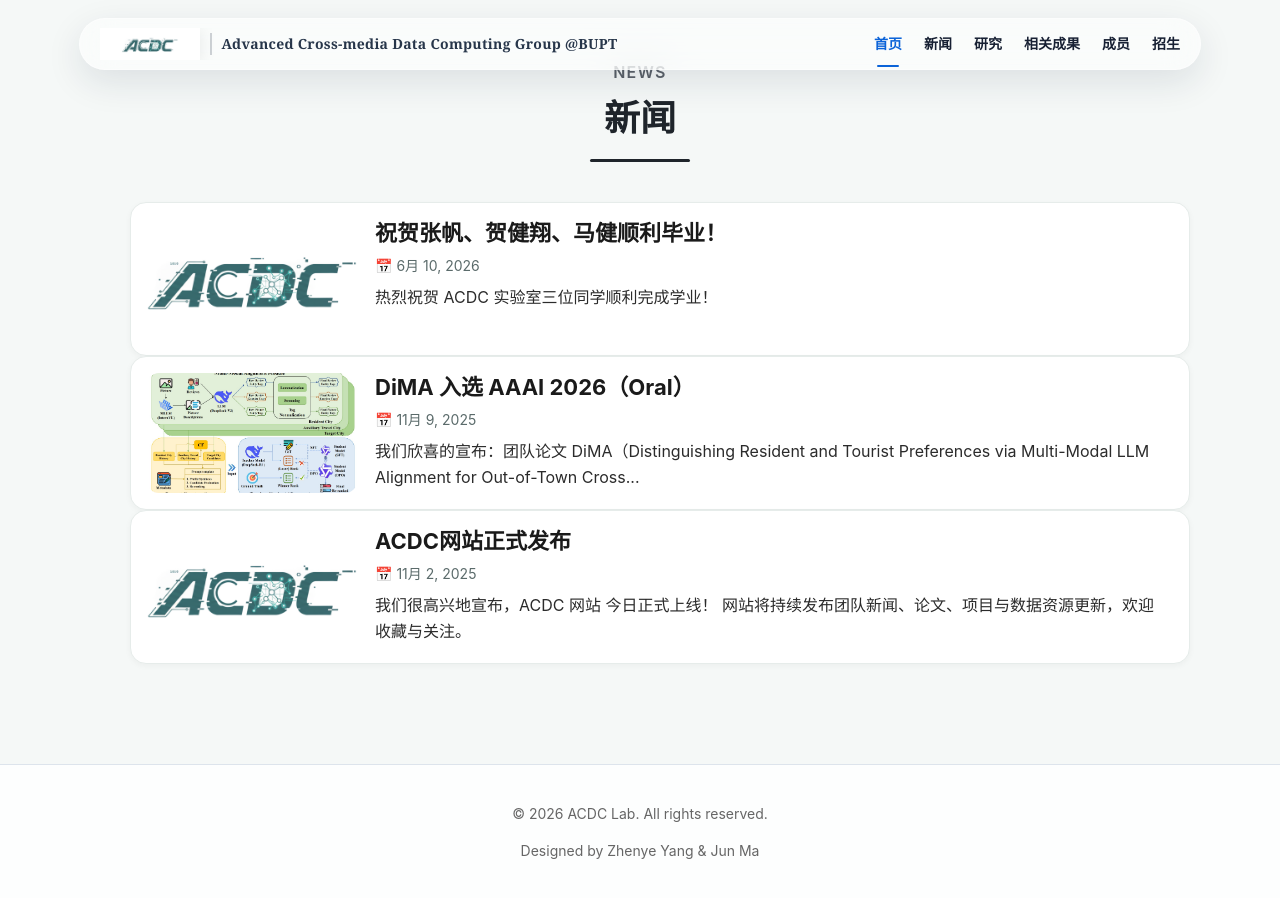
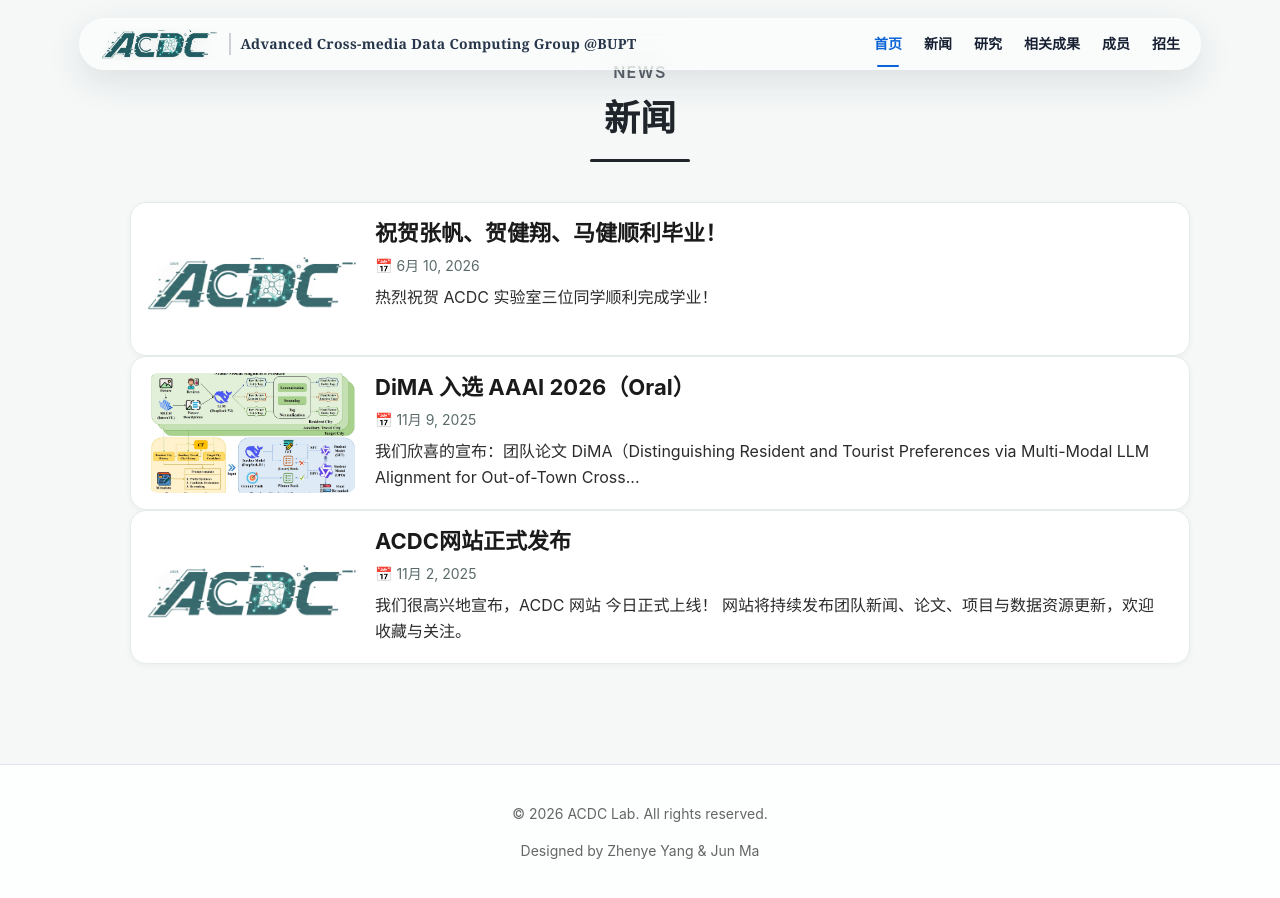
Before and after one commit to acdc-lab/acdc-lab.github.io, a Jekyll site: the page built from news.markdown, in a window 1280 px wide. Built offline with Jekyll 4.4.1, drawn with Linux system fonts in a browser that asks for light colours.

Commit message:
Replace logo with transparent cropped version
- New logo: acdc-logo-transparent-cropped-109.png (true alpha)
- Remove mix-blend-mode hack (no longer needed)
- Keep subtle drop-shadow for definition on glass nav

Co-Authored-By: Claude <noreply@anthropic.com>

```diff
--- a/assets/css/homepage-scheme-a-original-text.css
+++ b/assets/css/homepage-scheme-a-original-text.css
@@ -60,8 +60,7 @@
 
 .logo-img {
   height: 32px;
-  mix-blend-mode: multiply;
-  filter: drop-shadow(0 2px 8px rgba(0,0,0,.08));
+  filter: drop-shadow(0 2px 6px rgba(0,0,0,.06));
 }
 
 .logo-affiliation {
```
Also changed, not shown: assets/img/logo.png.
